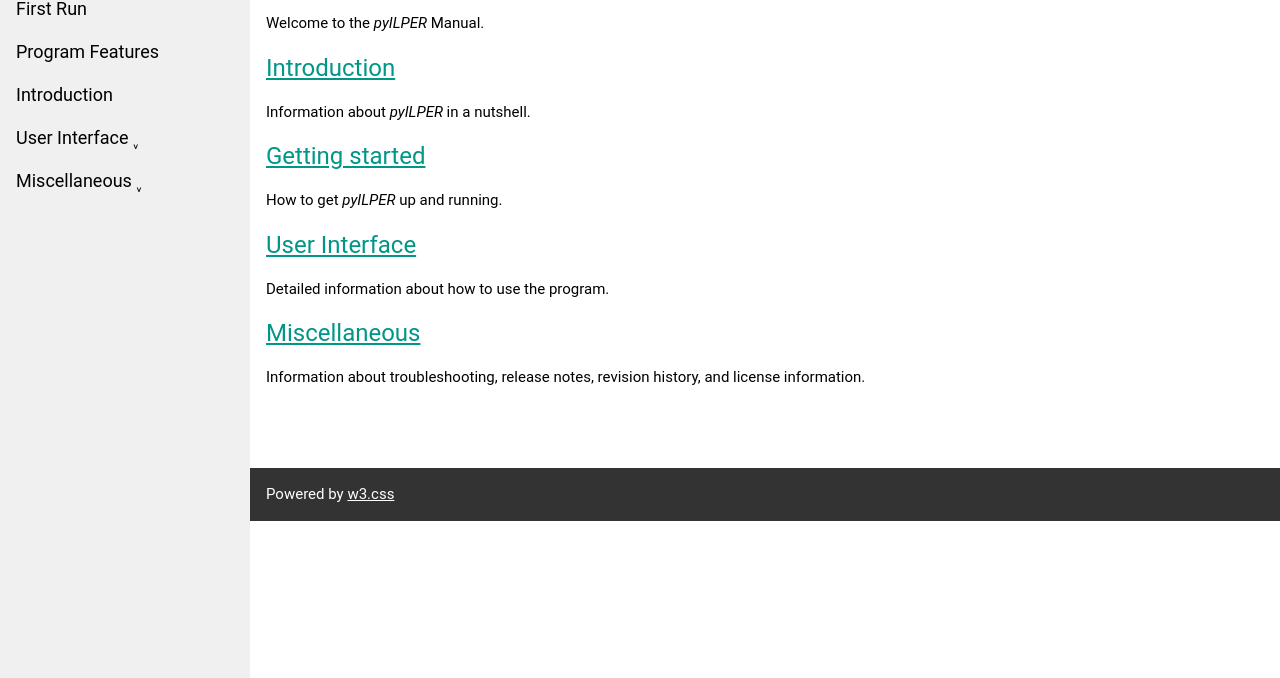
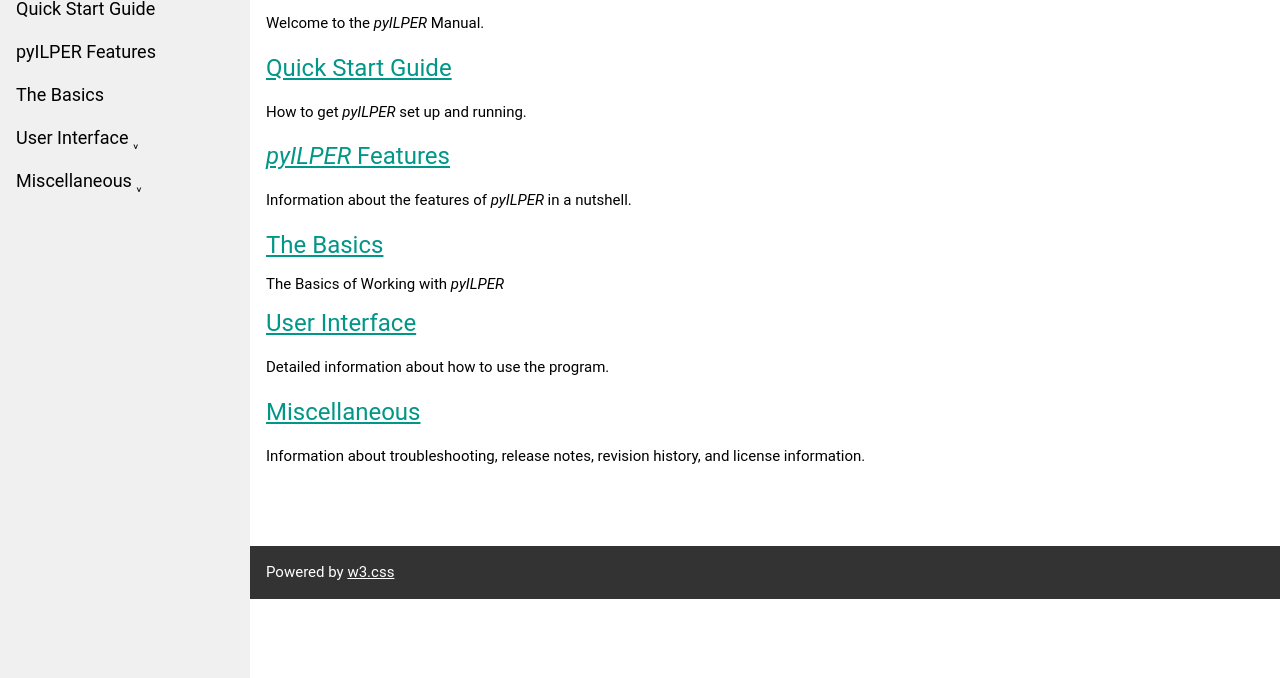
Before and after one commit to bug400/pyilper2, a plain HTML site: page pyilper2/Manual/index.html in a window 1280 px wide. Shown: the part 122-800 px from the top of the page. Drawn offline with Linux system fonts and the light colour scheme.

Commit message:
doku update

```diff
--- a/pyilper2/Manual/index.html
+++ b/pyilper2/Manual/index.html
@@ -34,13 +34,13 @@
     x
   </a>
   <h4 class="w3-bar-item"><b>Menu</b></h4>
-  <a href="firstrun.html" class="w3-bar-item w3-button">First Run</a>
-  <a href="features.html" class="w3-bar-item w3-button">Program Features</a>
-  <a href="introduction.html" class="w3-bar-item w3-button">Introduction</a>
+  <a href="quickstart.html" class="w3-bar-item w3-button">Quick Start Guide</a>
+  <a href="features.html" class="w3-bar-item w3-button">pyILPER Features</a>
+  <a href="basics.html" class="w3-bar-item w3-button">The Basics</a>
   <div class="w3-dropdown-hover">
      <button class="w3-button">User Interface &#751;</button>
      <div class="w3-dropdown-content w3-white w3-card-4">
-        <a href="maincomponents.html" class="w3-bar-item w3-button">Main Components</a>
+        <a href="userinterface.html" class="w3-bar-item w3-button">Overview</a>
         <a href="filemenu.html" class="w3-bar-item w3-button">File menu</a>
         <a href="utilitiesmenu.html" class="w3-bar-item w3-button">Utilities menu</a>
         <a href="helpmenu.html" class="w3-bar-item w3-button">Help menu</a>
@@ -75,23 +75,24 @@
 <div class="w3-twothird w3-container">
 
 <!-- Begin content --->
-
-<h2 class="w3-text-teal" >pyILPER Manual</h2>
+<h2 class="w3-text-teal">pyILPER Manual</h2>
 <p>Welcome to the <em>pyILPER</em> Manual.</p>
 
-<h3 class="w3-text-teal"><a class=" w3-hover-black" href="introduction.html">Introduction</a></h3>
-<p>Information about <em>pyILPER</em> in a nutshell.</p>
+<h3 class="w3-text-teal"><a class=" w3-hover-black" href="quickstart.html">Quick Start Guide</a></h3>
+<p>How to get <em>pyILPER</em> set up and running.</p>
 
-<h3 class="w3-text-teal"><a class=" w3-hover-black" href="startup.html">Getting started</a></h3>
-<p>How to get <em>pyILPER</em> up and running.</p>
+<h3 class="w3-text-teal"><a class=" w3-hover-black" href="features.html"><em>pyILPER</em> Features</a></h3>
+<p>Information about the features of <em>pyILPER</em> in a nutshell.</p>
 
-<h3 class="w3-text-teal"><a class=" w3-hover-black" href= "maincomponents.html">User Interface</a> </h3>
+<h3 class="w3-text-teal"><a class=" w3-hover-black" href="basics.html">The Basics</em></a></h3>
+The Basics of Working with <em>pyILPER</em>
+
+<h3 class="w3-text-teal"><a class=" w3-hover-black" href="userinterface.html">User Interface</a> </h3>
 <p>Detailed information about how to use the program.</p>
 
-<h3 class="w3-text-teal"><a class=" w3-hover-black" href= "miscellaneous.html">Miscellaneous</a></h3>
+<h3 class="w3-text-teal"><a class=" w3-hover-black" href="miscellaneous.html">Miscellaneous</a></h3>
 <p>Information about troubleshooting, release notes, revision history, and license
-information.</p>
-
+    information.</p>
 <!-- End content -->
 </div>
 </div>
```
Also changed, not shown: pyilper2/Manual/releasenotes.html (+4 -4 lines).
